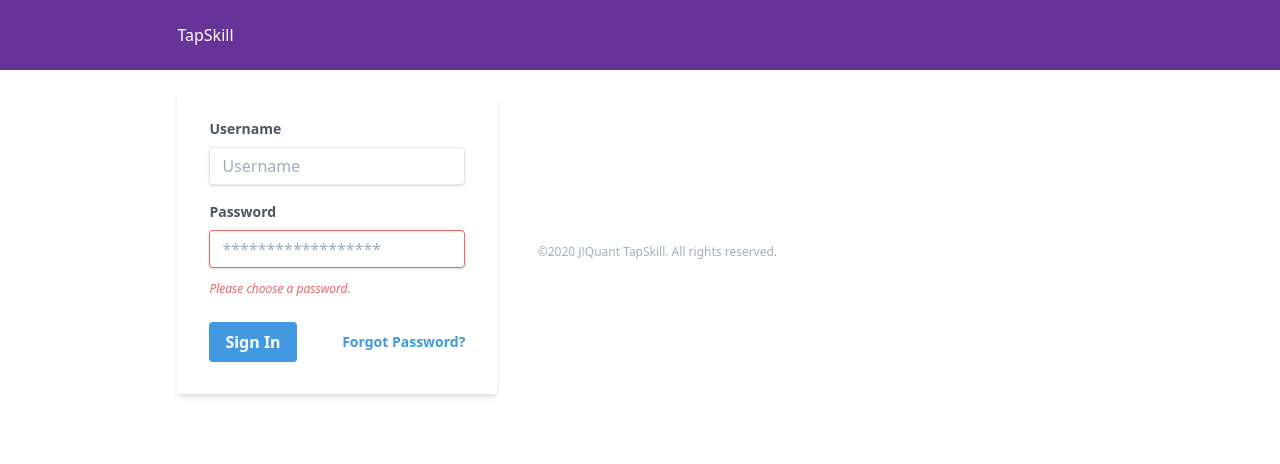
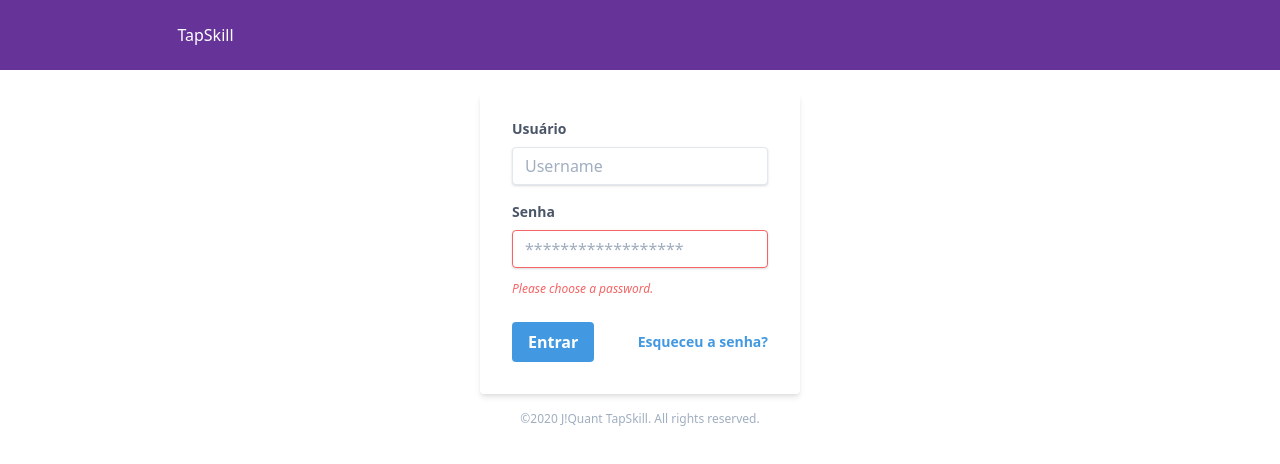
Before and after one commit to jquant/tapskill, a Gatsby site: page / in a window 1280 px wide. Built offline with nearby package versions, Linux system fonts and the light colour scheme; Gatsby itself is replaced by a stand-in of ours.

Commit message:
minor fix login layout

```diff
--- a/gatsby-config.js
+++ b/gatsby-config.js
@@ -31,8 +31,8 @@ module.exports = {
     {
       resolve: `gatsby-source-contentful`,
       options:{
-        spaceId: 'imdioyyjemk5',
-        accessToken: '92RXyuWvk-jF6oBmGhaJomZ3gGBDvtYXBww3KCQ_4S8'
+        spaceId: 'yv6ubhql0ezv',
+        accessToken: 'ywF1l-3SuWGREqloIBx9UcXHI7bOMG1azAbP7I0-Xuo'
       }
     }
     // this (optional) plugin enables Progressive Web App + Offline functionality
--- a/src/components/layout.js
+++ b/src/components/layout.js
@@ -27,18 +27,13 @@ const Layout = ({ children }) => {
     <>
       <Header siteTitle={data.site.siteMetadata.title} />
       <div
-        className = 'flex flex-wrap'
-        style={{
-          margin: `0 auto`,
-          maxWidth: 960,
-          padding: `0 1.0875rem 1.45rem`,
-        }}
+        className="flex-wrap flex w-full"
       >
-        <main>{children}</main>
-        <footer className="content-center w-full max-w-xs">
-        <p className="text-center text-gray-500 text-xs">
-          &copy;2020 J!Quant TapSkill. All rights reserved.
-        </p>
+        <main className="justify-center w-full ">{children}</main>
+        <footer className="justify-center w-full">
+          <p className="text-center text-gray-500 text-xs">
+            &copy;2020 J!Quant TapSkill. All rights reserved.
+          </p>
         </footer>
       </div>
     </>
--- a/src/components/slide.js
+++ b/src/components/slide.js
@@ -7,7 +7,7 @@ class SlideComponent extends React.PureComponent{
     constructor(props){
         super(props);
 
-        src = this.props.src || 'https://tapskill.slides.com/jozza/novo-deck/embed/';
+        src = this.props.src || 'https://tapskill.slides.com/jozza/quantile_regression/fullscreen/';
 
 
         this.state = {
@@ -38,7 +38,8 @@ class SlideComponent extends React.PureComponent{
             src={src}
             width={this.state.width} height={this.state.height}
             scrolling="no"
-            allowFullScreen></iframe>
+            allowFullScreen>
+            </iframe>
 
             </div>
         )
--- a/src/pages/index.js
+++ b/src/pages/index.js
@@ -7,17 +7,17 @@ import Layout from "../components/layout"
 
 const IndexPage = () => (
   <Layout>
-  <div className="w-full max-w-xs">
-    <form className="bg-white shadow-md rounded px-8 pt-6 pb-8 mb-4">
+  <div className="flex justify-center items-center">
+    <form className="max-w-xs bg-white shadow-md rounded px-8 pt-6 pb-8 mb-4">
       <div className="mb-4">
         <label className="block text-gray-700 text-sm font-bold mb-2" htmlFor="username">
-        Username
+        Usuário
         </label>
         <input className="shadow appearance-none border rounded w-full py-2 px-3 text-gray-700 leading-tight focus:outline-none focus:shadow-outline" id="username" type="text" placeholder="Username"/>
       </div>
       <div className="mb-6">
         <label className="block text-gray-700 text-sm font-bold mb-2" htmlFor="password">
-        Password
+        Senha
         </label>
         <input className="shadow appearance-none border border-red-500 rounded w-full py-2 px-3 text-gray-700 mb-3 leading-tight focus:outline-none focus:shadow-outline" id="password" type="password" placeholder="******************"/>
         <p className="text-red-500 text-xs italic">Please choose a password.</p>
@@ -25,11 +25,11 @@ const IndexPage = () => (
       <div className="flex items-center justify-between">
         <Link to="/slide">
           <button className="bg-blue-500 hover:bg-blue-700 text-white font-bold py-2 px-4 rounded focus:outline-none focus:shadow-outline" type="button">
-          Sign In
+          Entrar
           </button>
         </Link>
         <a className="inline-block align-baseline font-bold text-sm text-blue-500 hover:text-blue-800" href="#">
-        Forgot Password?
+        Esqueceu a senha?
         </a>
       </div>
     </form>
```
